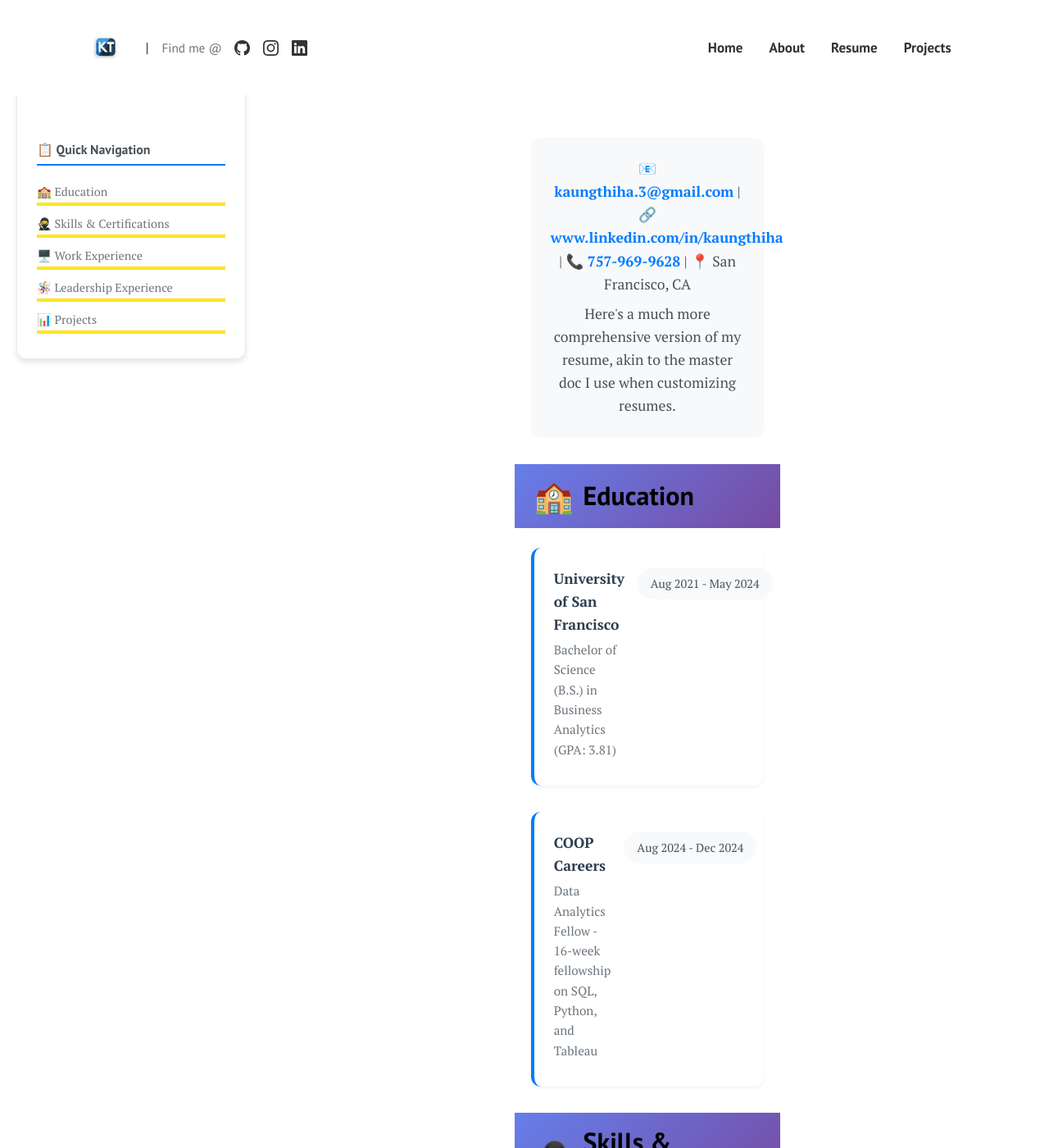
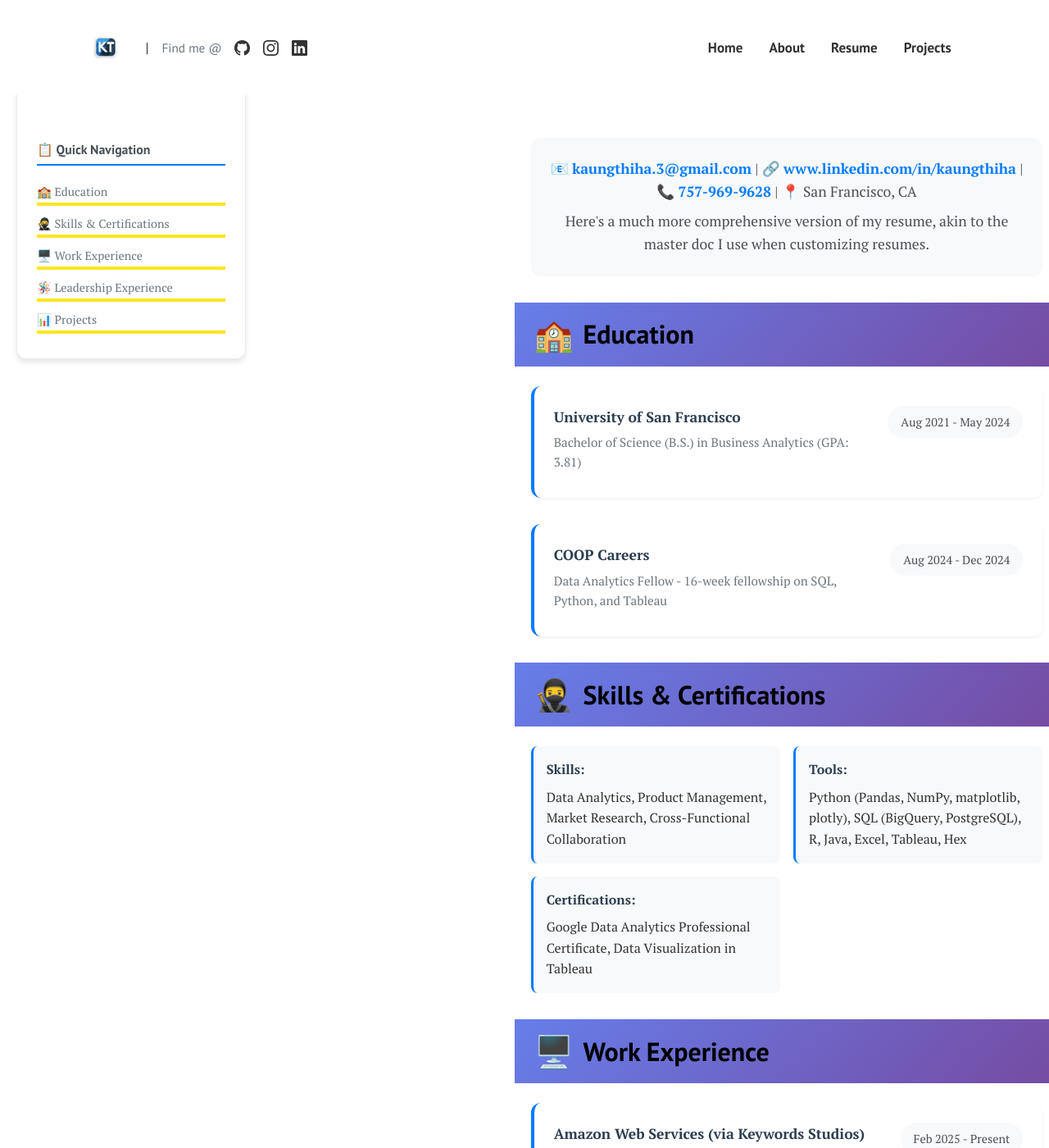
Before and after one commit to kaungthiha/kaungthiha.github.io, a Jekyll site: the page built from pages/resume.html, in a window 1280 px wide and 1400 px high. Shown: the whole window at 82% size. Built offline with Jekyll 4.4.1, drawn with Linux system fonts in a browser that asks for light colours.

Commit message:
Update resume.html

```diff
--- a/pages/resume.html
+++ b/pages/resume.html
@@ -71,7 +71,7 @@
     .content-area {
       margin-left: 320px;
       padding: 0 20px;
-      width: calc(100% - 340px);
+      width: calc(100%);
     }
 
     /* Mobile compatibility */
@@ -80,7 +80,7 @@
         position: static;
         width: auto;
         margin-bottom: 2rem;
-
+        max-width: 100%;
       }
 
       .content-area {
```
